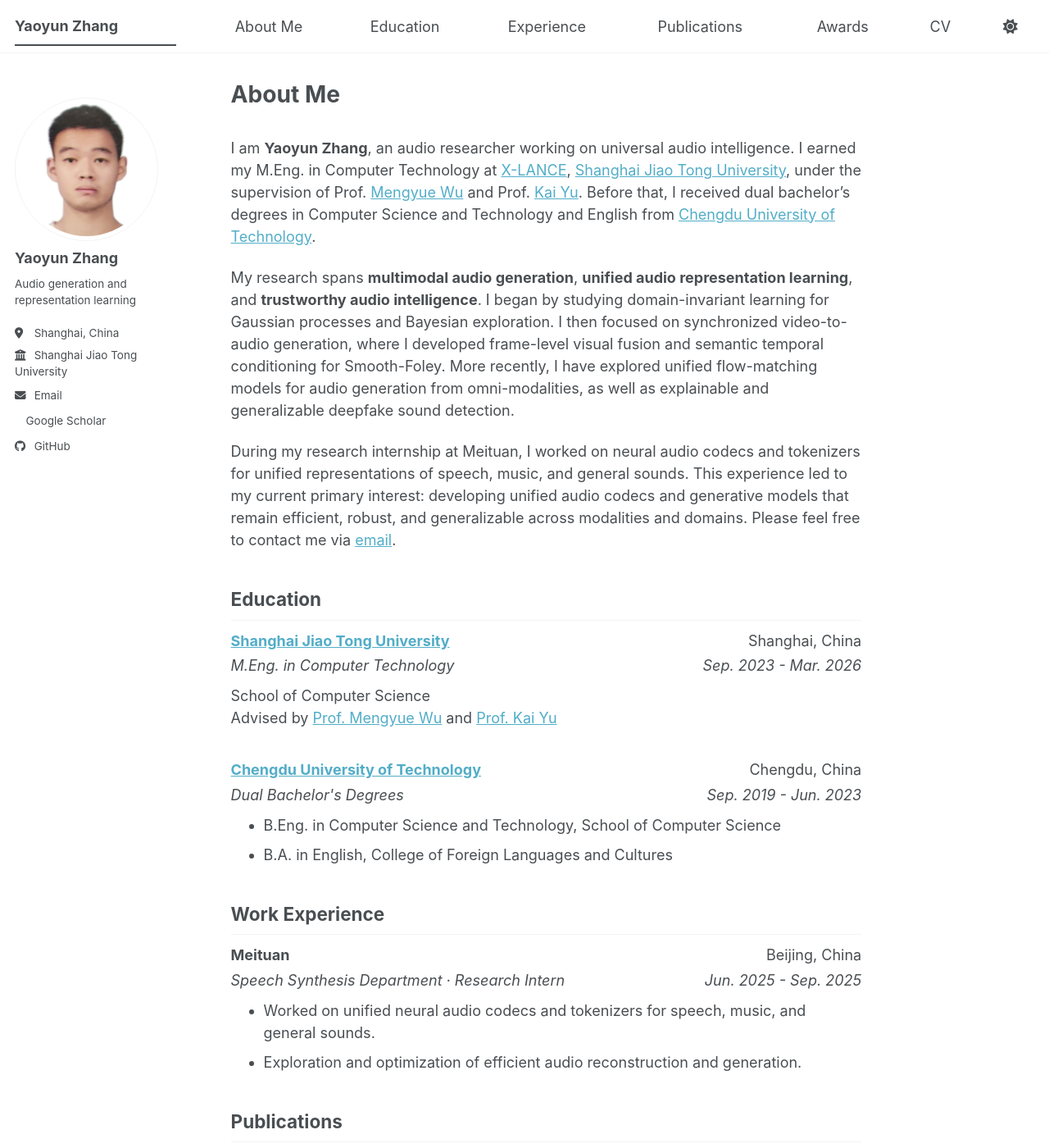
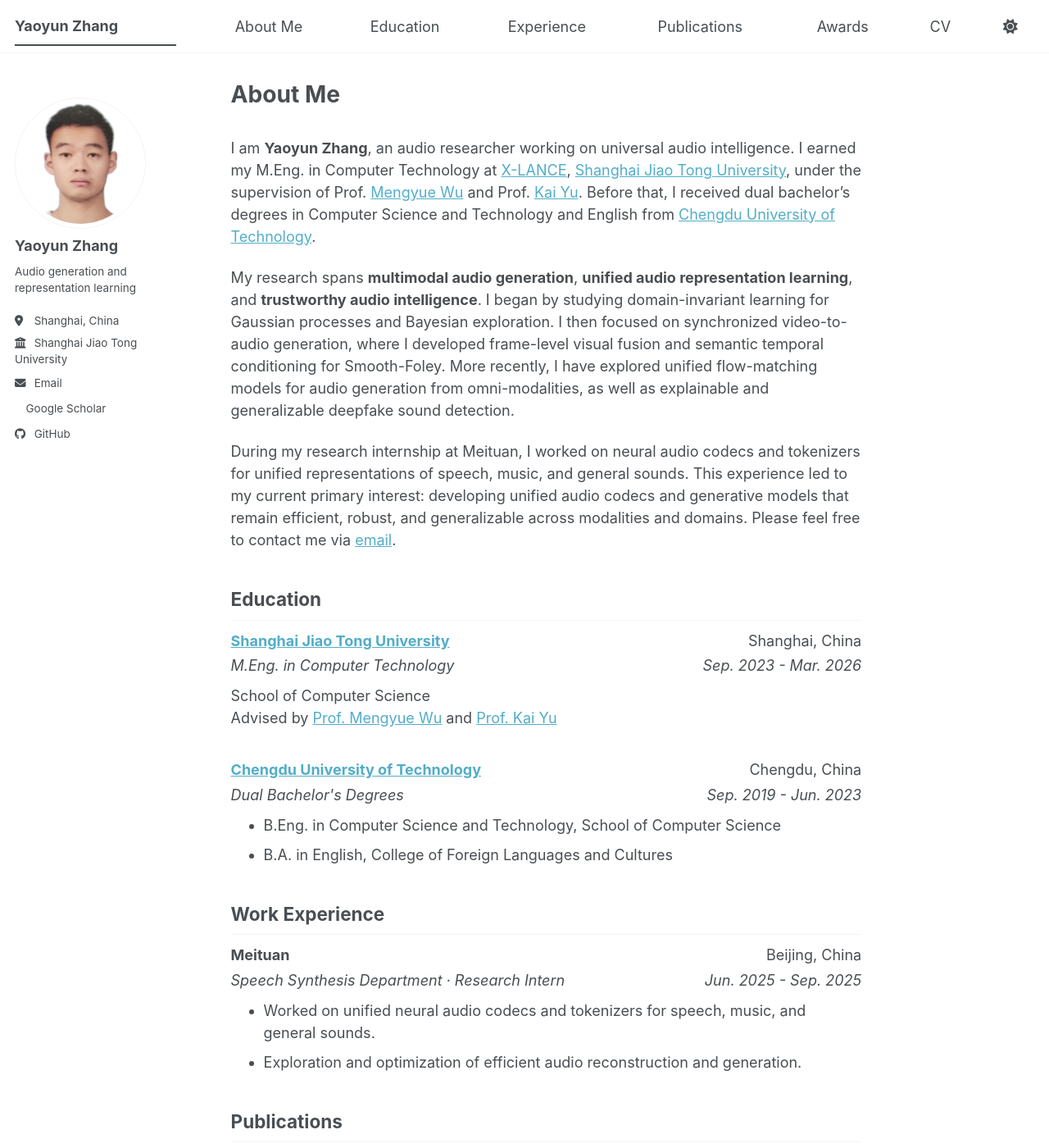
Before and after one commit to Danny-C-Auditore/dannyzhang.github.io, a Jekyll site: the page built from _pages/about.md, in a window 1280 px wide and 1400 px high. Shown: the whole window at 82% size. Built offline with Jekyll 4.4.1, drawn with Linux system fonts in a browser that asks for light colours; a style sheet for code colours, icons or effects is not loaded.

Commit message:
Adjust responsive avatar sizing and alignment

```diff
--- a/assets/css/main.scss
+++ b/assets/css/main.scss
@@ -39,11 +39,32 @@
 ;
 
 /* Keep the original photograph intact while presenting a focused sidebar portrait. */
+.sidebar div.author__avatar {
+  width: 80px;
+  vertical-align: middle;
+
+  @include breakpoint($large) {
+    width: 160px;
+  }
+}
+
 .author__avatar img {
-  width: 175px;
-  height: 175px;
+  display: block;
+  width: 80px;
+  height: 80px;
+  max-width: none;
+  box-sizing: border-box;
   object-fit: cover;
   object-position: 50% 40%;
+
+  @include breakpoint($large) {
+    width: 160px;
+    height: 160px;
+  }
+}
+
+.author__content {
+  vertical-align: middle;
 }
 
 .author__urls li.author__desktop {
```
